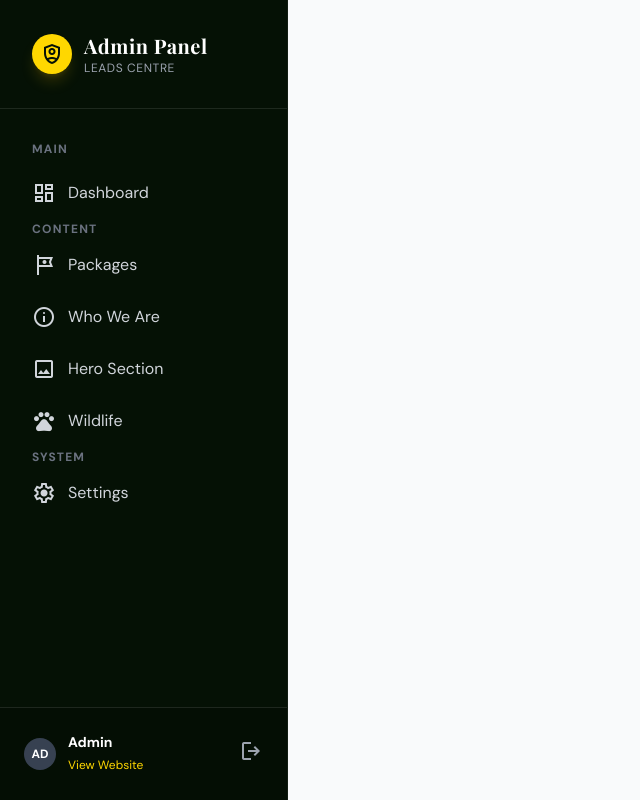
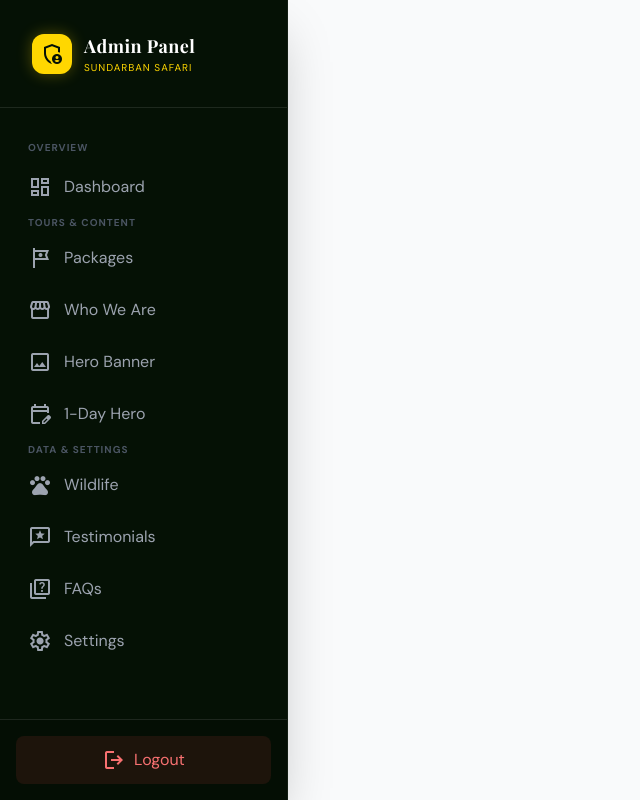
Before and after one commit to abhymax/sundarbanfinal, a PHP site: page /admin/header.php in a window 1280 px wide. Shown: the whole page, without its empty margins (0-640 px from the left). Run offline with PHP 8.4, Linux system fonts and the light colour scheme; the visitor is signed in with stand-in values (Sample User, id 1); some libraries are stand-ins or nearby versions.

Commit message:
code update

```diff
--- a/admin/header.php
+++ b/admin/header.php
@@ -9,7 +9,6 @@ if (!isset($_SESSION['admin_logged_in']) || $_SESSION['admin_logged_in'] !== tru
     exit;
 }
 
-// Get current page for active state
 $current_page = basename($_SERVER['PHP_SELF']);
 ?>
 <!DOCTYPE html>
@@ -26,9 +25,9 @@ $current_page = basename($_SERVER['PHP_SELF']);
             theme: {
                 extend: {
                     colors: {
-                        'safari-green': '#2E4622', // Primary Dark Green
-                        'safari-dark': '#051105',  // Almost Black
-                        'tiger-yellow': '#FFD700', // Accent Yellow
+                        'safari-green': '#2E4622',
+                        'safari-dark': '#051105',
+                        'tiger-yellow': '#FFD700',
                     },
                     fontFamily: {
                         serif: ['"Playfair Display"', 'serif'],
@@ -39,97 +38,75 @@ $current_page = basename($_SERVER['PHP_SELF']);
         }
     </script>
     <style>
+        /* Custom Scrollbar for Sidebar */
+        aside::-webkit-scrollbar { width: 4px; }
+        aside::-webkit-scrollbar-thumb { background: #333; border-radius: 2px; }
+
         .nav-item.active {
-            background-color: rgba(255, 215, 0, 0.1); /* Yellow tint */
-            color: #FFD700; /* Yellow text */
+            background-color: rgba(255, 215, 0, 0.15);
+            color: #FFD700;
             border-left: 4px solid #FFD700;
         }
-        .nav-item:hover {
+        .nav-item:hover:not(.active) {
             background-color: rgba(255, 255, 255, 0.05);
-            color: #FFD700;
+            color: #fff;
         }
     </style>
 </head>
-<body class="bg-gray-50 font-sans text-gray-800">
+<body class="bg-gray-50 font-sans text-gray-800 antialiased">
 
 <div class="flex min-h-screen">
-    <aside class="w-72 bg-safari-dark text-white hidden md:flex flex-col border-r border-white/5">
+    <aside class="w-72 bg-safari-dark text-gray-400 hidden md:flex flex-col border-r border-white/5 shadow-2xl z-20">
         <div class="p-8 border-b border-white/10 flex items-center gap-3">
-            <div class="w-10 h-10 rounded-full bg-tiger-yellow flex items-center justify-center text-safari-dark shadow-lg shadow-yellow-500/20">
-                <span class="material-symbols-outlined">shield_person</span>
+            <div class="w-10 h-10 rounded-xl bg-tiger-yellow flex items-center justify-center text-safari-dark shadow-[0_0_15px_rgba(255,215,0,0.3)]">
+                <span class="material-symbols-outlined">admin_panel_settings</span>
             </div>
             <div>
-                <h2 class="text-xl font-bold font-serif tracking-wide">Admin Panel</h2>
-                <p class="text-xs text-gray-400 uppercase tracking-wider">Leads Centre</p>
+                <h2 class="text-lg font-bold font-serif text-white tracking-wide">Admin Panel</h2>
+                <p class="text-[10px] uppercase tracking-widest text-tiger-yellow">Sundarban Safari</p>
             </div>
         </div>
 
-        <nav class="flex-1 py-6 space-y-1 px-4">
-
-            <p class="px-4 text-xs font-bold text-gray-500 uppercase tracking-widest mb-3 mt-2">Main</p>
-
-            <a href="dashboard.php" class="nav-item flex items-center gap-3 py-3 px-4 rounded-lg transition-all duration-300 <?php echo $current_page == 'dashboard.php' ? 'active' : 'text-gray-300'; ?>">
-                <span class="material-symbols-outlined">dashboard</span>
-                Dashboard
+        <nav class="flex-1 py-6 px-3 space-y-1 overflow-y-auto">
+            <p class="px-4 text-[10px] font-bold uppercase tracking-widest mb-2 mt-2 text-gray-600">Overview</p>
+            <a href="dashboard.php" class="nav-item flex items-center gap-3 py-3 px-4 rounded-lg transition-all duration-200 <?php echo $current_page == 'dashboard.php' ? 'active' : ''; ?>">
+                <span class="material-symbols-outlined">dashboard</span> Dashboard
             </a>
 
-            <p class="px-4 text-xs font-bold text-gray-500 uppercase tracking-widest mb-3 mt-6">Content</p>
-
-            <a href="manage_packages.php" class="nav-item flex items-center gap-3 py-3 px-4 rounded-lg transition-all duration-300 <?php echo $current_page == 'manage_packages.php' ? 'active' : 'text-gray-300'; ?>">
-                <span class="material-symbols-outlined">tour</span>
-                Packages
+            <p class="px-4 text-[10px] font-bold uppercase tracking-widest mb-2 mt-6 text-gray-600">Tours & Content</p>
+            <a href="manage_packages.php" class="nav-item flex items-center gap-3 py-3 px-4 rounded-lg transition-all duration-200 <?php echo strpos($current_page, 'package') !== false ? 'active' : ''; ?>">
+                <span class="material-symbols-outlined">tour</span> Packages
+            </a>
+            <a href="manage_home_about.php" class="nav-item flex items-center gap-3 py-3 px-4 rounded-lg transition-all duration-200 <?php echo $current_page == 'manage_home_about.php' ? 'active' : ''; ?>">
+                <span class="material-symbols-outlined">storefront</span> Who We Are
+            </a>
+            <a href="edit_home_hero.php" class="nav-item flex items-center gap-3 py-3 px-4 rounded-lg transition-all duration-200 <?php echo $current_page == 'edit_home_hero.php' ? 'active' : ''; ?>">
+                <span class="material-symbols-outlined">image</span> Hero Banner
+            </a>
+            <a href="edit_1day_hero.php" class="nav-item flex items-center gap-3 py-3 px-4 rounded-lg transition-all duration-200 <?php echo $current_page == 'edit_1day_hero.php' ? 'active' : ''; ?>">
+                <span class="material-symbols-outlined">edit_calendar</span> 1-Day Hero
             </a>
 
-            <a href="manage_home_about.php" class="nav-item flex items-center gap-3 py-3 px-4 rounded-lg transition-all duration-300 <?php echo $current_page == 'manage_home_about.php' ? 'active' : 'text-gray-300'; ?>">
-                <span class="material-symbols-outlined">info</span>
-                Who We Are
+            <p class="px-4 text-[10px] font-bold uppercase tracking-widest mb-2 mt-6 text-gray-600">Data & Settings</p>
+            <a href="manage_species.php" class="nav-item flex items-center gap-3 py-3 px-4 rounded-lg transition-all duration-200 <?php echo $current_page == 'manage_species.php' ? 'active' : ''; ?>">
+                <span class="material-symbols-outlined">pets</span> Wildlife
             </a>
-
-            <a href="edit_home_hero.php" class="nav-item flex items-center gap-3 py-3 px-4 rounded-lg transition-all duration-300 <?php echo $current_page == 'edit_home_hero.php' ? 'active' : 'text-gray-300'; ?>">
-                <span class="material-symbols-outlined">image</span>
-                Hero Section
+            <a href="manage_testimonials.php" class="nav-item flex items-center gap-3 py-3 px-4 rounded-lg transition-all duration-200 <?php echo $current_page == 'manage_testimonials.php' ? 'active' : ''; ?>">
+                <span class="material-symbols-outlined">reviews</span> Testimonials
             </a>
-
-            <a href="manage_species.php" class="nav-item flex items-center gap-3 py-3 px-4 rounded-lg transition-all duration-300 <?php echo $current_page == 'manage_species.php' ? 'active' : 'text-gray-300'; ?>">
-                <span class="material-symbols-outlined">pets</span>
-                Wildlife
+            <a href="manage_faqs.php" class="nav-item flex items-center gap-3 py-3 px-4 rounded-lg transition-all duration-200 <?php echo $current_page == 'manage_faqs.php' ? 'active' : ''; ?>">
+                <span class="material-symbols-outlined">quiz</span> FAQs
             </a>
-
-            <p class="px-4 text-xs font-bold text-gray-500 uppercase tracking-widest mb-3 mt-6">System</p>
-
-            <a href="settings.php" class="nav-item flex items-center gap-3 py-3 px-4 rounded-lg transition-all duration-300 <?php echo $current_page == 'settings.php' ? 'active' : 'text-gray-300'; ?>">
-                <span class="material-symbols-outlined">settings</span>
-                Settings
+            <a href="settings.php" class="nav-item flex items-center gap-3 py-3 px-4 rounded-lg transition-all duration-200 <?php echo $current_page == 'settings.php' ? 'active' : ''; ?>">
+                <span class="material-symbols-outlined">settings</span> Settings
             </a>
         </nav>
 
-        <div class="p-6 border-t border-white/10 bg-black/20">
-            <div class="flex items-center justify-between">
-                <div class="flex items-center gap-3">
-                    <div class="w-8 h-8 rounded-full bg-gray-700 flex items-center justify-center text-xs font-bold">AD</div>
-                    <div>
-                        <p class="text-sm font-bold text-white">Admin</p>
-                        <a href="../index.php" target="_blank" class="text-xs text-tiger-yellow hover:underline">View Website</a>
-                    </div>
-                </div>
-                <a href="logout.php" class="text-gray-400 hover:text-red-400 transition">
-                    <span class="material-symbols-outlined">logout</span>
-                </a>
-            </div>
+        <div class="p-4 border-t border-white/10 bg-black/20">
+            <a href="logout.php" class="flex items-center justify-center gap-2 w-full bg-red-500/10 hover:bg-red-500/20 text-red-400 py-3 rounded-lg transition">
+                <span class="material-symbols-outlined">logout</span> Logout
+            </a>
         </div>
     </aside>
 
-    <div class="flex-1 flex flex-col h-screen overflow-hidden">
-        <header class="md:hidden bg-safari-dark text-white p-4 flex justify-between items-center shadow-md z-20">
-            <div class="flex items-center gap-2">
-                <div class="w-8 h-8 rounded-full bg-tiger-yellow flex items-center justify-center text-safari-dark">
-                    <span class="material-symbols-outlined text-sm">shield_person</span>
-                </div>
-                <span class="font-bold font-serif">Admin Panel</span>
-            </div>
-            <button class="text-white">
-                <span class="material-symbols-outlined">menu</span>
-            </button>
-        </header>
-
-        <main class="flex-1 overflow-x-hidden overflow-y-auto bg-gray-50 p-6 md:p-10">
+    <main class="flex-1 h-screen overflow-y-auto p-6 md:p-10 scroll-smooth">
```
Also changed, not shown: 3 other files.
